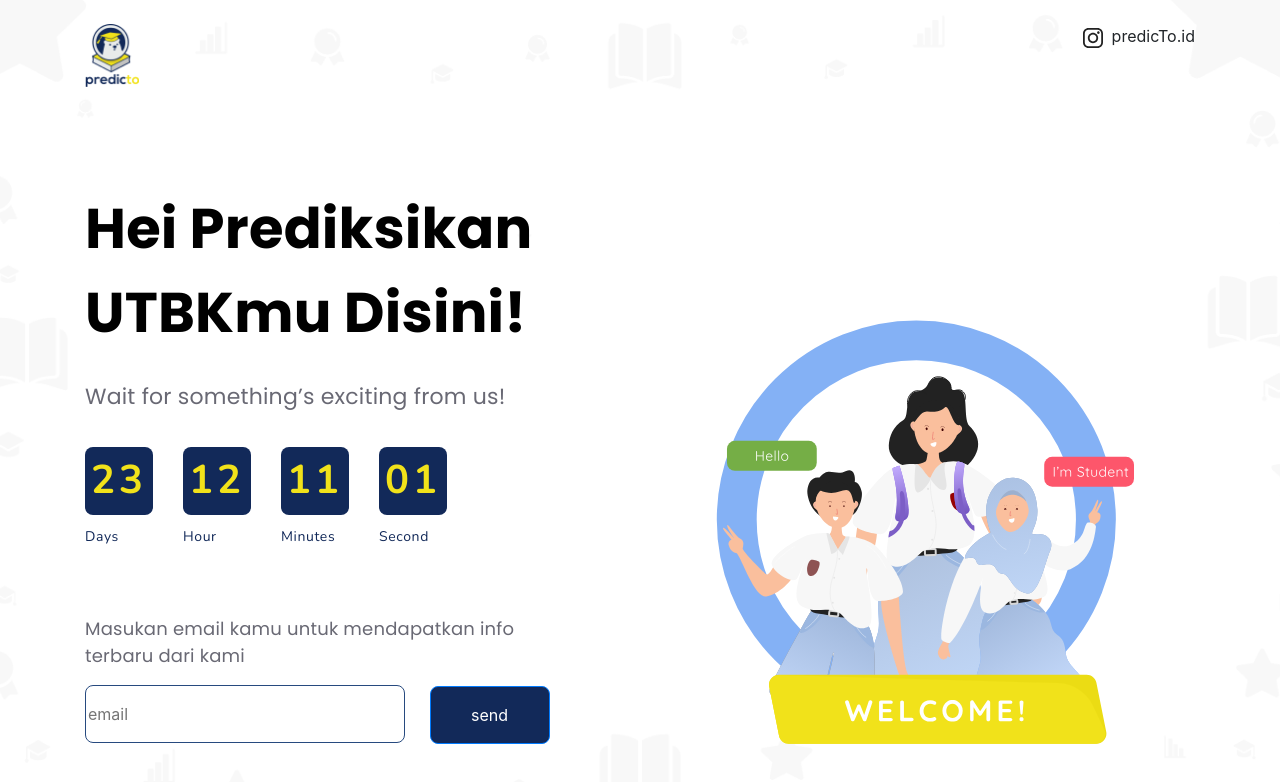
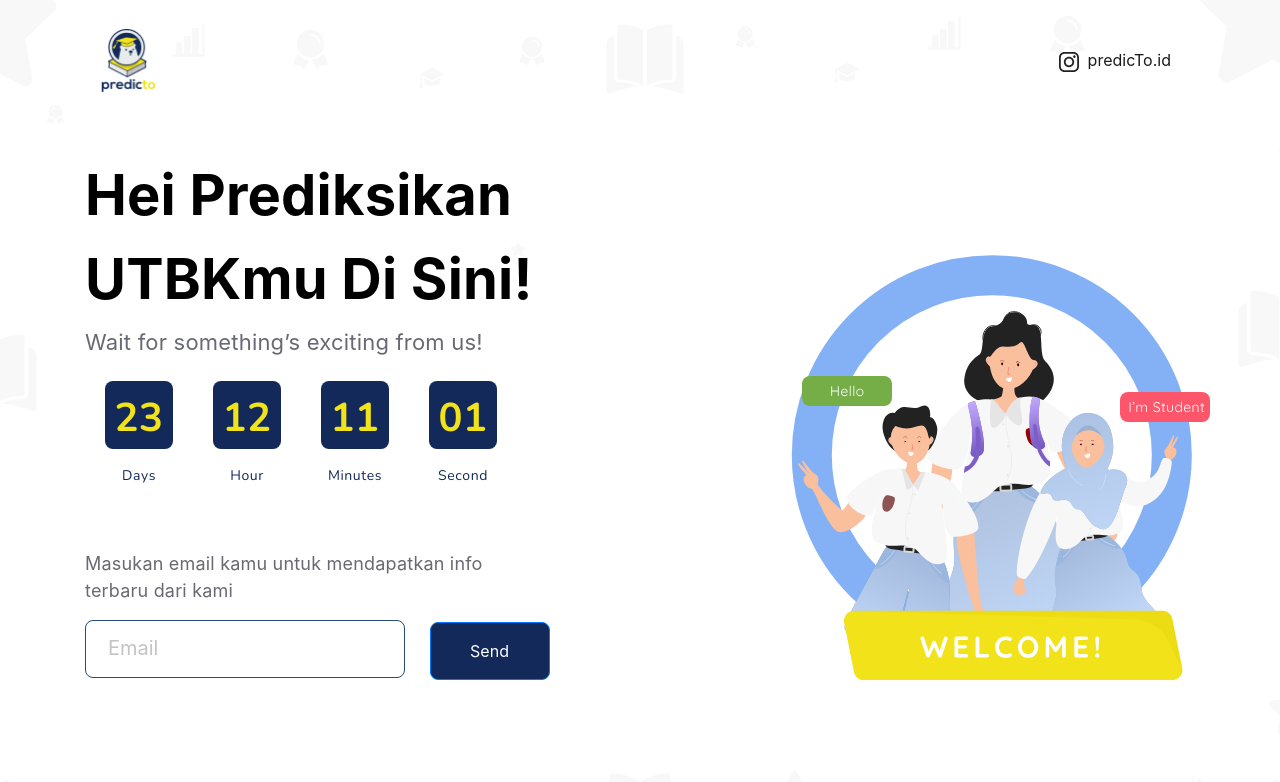
Before and after one commit to hanawazaki/predicto-landing, a plain HTML site: page index.html in a window 1280 px wide. Drawn offline with nearby package versions, Linux system fonts and the light colour scheme.

Commit message:
rapihin dikit

```diff
--- a/assets/css/custom.css
+++ /dev/null
@@ -1,128 +0,0 @@
-/* body {
-  font-family: "Nunito";
-} */
-
-.bg-image {
-  background-image: url("/assets/images/bg.png");
-  position: relative;
-  min-height: 854px;
-
-  /* Center and scale the image nicely */
-  background-position: center;
-  background-repeat: no-repeat;
-  background-size: cover;
-}
-
-.head-container {
-  position: absolute;
-  width: 100%;
-}
-
-.hero {
-  margin-top: 100px;
-}
-
-.hero .title {
-  font-family: "Poppins";
-  font-style: normal;
-  font-weight: bold;
-  font-size: 56px;
-  line-height: 84px;
-  letter-spacing: 0.2px;
-  color: #000000;
-  width: 448px;
-}
-
-.hero p {
-  font-family: "Poppins";
-  font-style: normal;
-  font-weight: normal;
-  font-size: 22px;
-  line-height: 68px;
-  /* or 309% */
-
-  display: flex;
-  align-items: center;
-  letter-spacing: 0.2px;
-
-  color: #696974;
-}
-
-.item {
-  width: 68px;
-  height: 68px;
-  left: 444.35px;
-  top: 407px;
-
-  background: #122959;
-  border-radius: 8px;
-  margin-right: 30px;
-}
-
-.item h2 {
-  font-family: "Nunito";
-  font-style: normal;
-  font-weight: bold;
-  font-size: 40px;
-  line-height: 30px;
-
-  text-align: center;
-  letter-spacing: 4px;
-  color: #f1e21a;
-  margin-top: 18px;
-}
-
-.item p {
-  font-family: "Nunito";
-  font-style: normal;
-  font-weight: 300;
-  font-size: 14px;
-  letter-spacing: 0.6px;
-  text-align: center !important ;
-  color: #122959;
-}
-
-.img-hero {
-  text-align: center !important;
-}
-
-.welcome {
-  width: 418.2px;
-  height: 424.85px;
-}
-
-.email-input {
-  margin-top: 100px;
-  width: 465px;
-}
-
-.email-input p {
-  font-family: "Poppins";
-  font-style: normal;
-  font-weight: normal;
-  font-size: 18px;
-  line-height: 27px;
-  display: flex;
-  align-items: center;
-  letter-spacing: 0.2px;
-
-  color: #696974;
-}
-
-.email {
-  width: 320px;
-  height: 58px;
-
-  border: 1px solid #274a7f;
-  box-sizing: border-box;
-  border-radius: 8px;
-  margin-right: 20px;
-}
-
-.btn-primary {
-  width: 120px;
-  height: 58px;
-
-  background: #122959;
-  border-radius: 8px;
-}
--- a/index.html
+++ b/index.html
@@ -12,75 +12,75 @@
       integrity="sha384-JcKb8q3iqJ61gNV9KGb8thSsNjpSL0n8PARn9HuZOnIxN0hoP+VmmDGMN5t9UJ0Z"
       crossorigin="anonymous"
     />
-    <link rel="stylesheet" href="assets/css/custom.css" />
-    <link
-      href="https://fonts.googleapis.com/css2?family=Nunito:wght@300;400;600;700&display=swap"
-      rel="stylesheet"
-    />
-    <link rel="preconnect" href="https://fonts.gstatic.com" />
-    <link
-      href="https://fonts.googleapis.com/css2?family=Poppins:wght@400;600;700&display=swap"
-      rel="stylesheet"
-    />
+    <link rel="stylesheet" href="/scss/main.css" />
   </head>
   <body>
-    <div class="bg-image">
-      <div class="head-container">
-        <header class="mt-4">
-          <div class="container d-flex justify-content-between">
-            <img src="/assets/images/logo.png" style="width: 54px" alt="" />
-            <span
-              ><img
-                src="/assets/images/instagram-logo 1.svg"
-                class="mr-1"
-                alt=""
-              />
-              predicTo.id</span
+    <div class="container my-3">
+      <nav class="navbar navbar-expand-lg navbar-light bg-light bg-transparent">
+        <a class="navbar-brand" href="#"
+          ><img src="/images/logo.png" alt="logo"
+        /></a>
+        <button
+          class="navbar-toggler"
+          type="button"
+          data-toggle="collapse"
+          data-target="#navbarNav"
+          aria-controls="navbarNav"
+          aria-expanded="false"
+          aria-label="Toggle navigation"
         >
+          <span class="navbar-toggler-icon"></span>
+        </button>
+        <div
+          class="collapse navbar-collapse justify-content-end"
+          id="navbarNav"
+        >
+          <ul class="navbar-nav me-auto">
+            <li class="nav-item active">
+              <a class="nav-link" href="#">
+                <span>
+                  <img src="/images/instagram-logo 1.svg" class="mr-1" alt="" />
+                  predicTo.id
+                </span>
+              </a>
+            </li>
+          </ul>
         </div>
-        </header>
-        <section class="hero">
-          <div class="container">
+      </nav>
+    </div>
+
+    <div class="container bg-content my-5">
       <div class="row">
-              <div class="col-6">
-                <h2 class="title">Hei Prediksikan UTBKmu Disini!</h2>
-                <p>Wait for something’s exciting from us!</p>
-                <div class="time-launch d-flex flex-row">
+        <div class="col-12 col-lg-6 text-content">
+          <h2>Hei Prediksikan UTBKmu Di Sini!</h2>
+          <h4>Wait for something’s exciting from us!</h4>
+          <div class="time-launch d-flex flex-row mb-5">
             <div class="item">
-                    <h2>23</h2>
+              <p class="time">23</p>
               <p>Days</p>
             </div>
             <div class="item">
-                    <h2>12</h2>
+              <p class="time">12</p>
               <p>Hour</p>
             </div>
             <div class="item">
-                    <h2>11</h2>
+              <p class="time">11</p>
               <p>Minutes</p>
             </div>
             <div class="item">
-                    <h2>01</h2>
+              <p class="time">01</p>
               <p>Second</p>
             </div>
           </div>
           <div class="email-input">
             <p>
-                    Masukan email kamu untuk mendapatkan info terbaru dari kami
+              Masukan email kamu untuk mendapatkan info<br />
+              terbaru dari kami
             </p>
-                  <input type="email" class="email" placeholder="email" />
-                  <button class="btn btn-primary">send</button>
+            <input type="email" class="email" placeholder="Email" />
+            <button class="btn btn-primary">Send</button>
           </div>
         </div>
-              <div class="col-6 img-hero align-self-end">
-                <img
-                  src="/assets/images/welcom-pict.svg"
-                  class="welcome"
-                  alt=""
-                />
-              </div>
-            </div>
-          </div>
-        </section>
       </div>
     </div>
 
--- /dev/null
+++ b/scss/_fonts.scss
@@ -0,0 +1,2 @@
+@import url("https://fonts.googleapis.com/css2?family=Nunito:wght@300;400;600;700&display=swap");
+@import url("https://fonts.googleapis.com/css2?family=Poppins:wght@400;600;700&display=swap");
--- /dev/null
+++ b/scss/main.scss
@@ -0,0 +1,99 @@
+@import "fonts", "mixin", "variable";
+
+body {
+  background-image: url("/images/bg.png");
+  background-position: top;
+  background-repeat: no-repeat;
+}
+
+.navbar-brand {
+  img {
+    width: 54px;
+  }
+}
+
+.bg-content {
+  background-image: url("/images/welcom-pict.svg");
+  background-position: bottom right;
+  background-repeat: no-repeat;
+}
+
+.text-content {
+  h2 {
+    font-weight: bold;
+    font-size: 56px;
+    line-height: 84px;
+    letter-spacing: 0.2px;
+    color: #000000;
+  }
+
+  h4 {
+    font-weight: normal;
+    font-size: 22px;
+    align-items: center;
+    letter-spacing: 0.2px;
+    color: #696974;
+  }
+
+  .item {
+    justify-content: center;
+
+    .time {
+      width: 68px;
+      height: 68px;
+      font-family: "Nunito";
+      font-weight: 700;
+      font-size: 40px;
+      text-align: center;
+      color: #f1e21a;
+      background-color: #122959;
+      border-radius: 8px;
+      margin-right: 20px;
+      margin-left: 20px;
+      margin-top: 18px;
+      padding-top: 7px;
+    }
+
+    p {
+      font-family: "Nunito";
+      font-weight: 300;
+      font-size: 14px;
+      letter-spacing: 0.6px;
+      text-align: center;
+      color: #122959;
+    }
+  }
+
+  .email-input {
+    p {
+      font-weight: normal;
+      font-size: 18px;
+      align-items: center;
+      letter-spacing: 0.2px;
+      color: #696974;
+    }
+
+    .email {
+      width: 320px;
+      height: 58px;
+      border: 1px solid #274a7f;
+      border-radius: 8px;
+      margin-right: 20px;
+    }
+
+    .btn-primary {
+      width: 120px;
+      height: 58px;
+
+      background: #122959;
+      border-radius: 8px;
+    }
+
+    & ::placeholder {
+      padding-left: 20px !important;
+      font-weight: normal;
+      font-size: 20px;
+      color: #c4c4c4;
+    }
+  }
+}
```
Also changed, not shown: images/bg.png (renamed from assets/images/bg.png), images/instagram-logo 1.svg (renamed from assets/images/instagram-logo 1.svg), images/logo.png (renamed from assets/images/logo.png), images/welcom-pict.svg (renamed from assets/images/welcom-pict.svg), scss/_mixin.scss (added), scss/_variable.scss (added), scss/main.css (added), 1 other file. Lines whose indentation alone changed are shown as unchanged.
